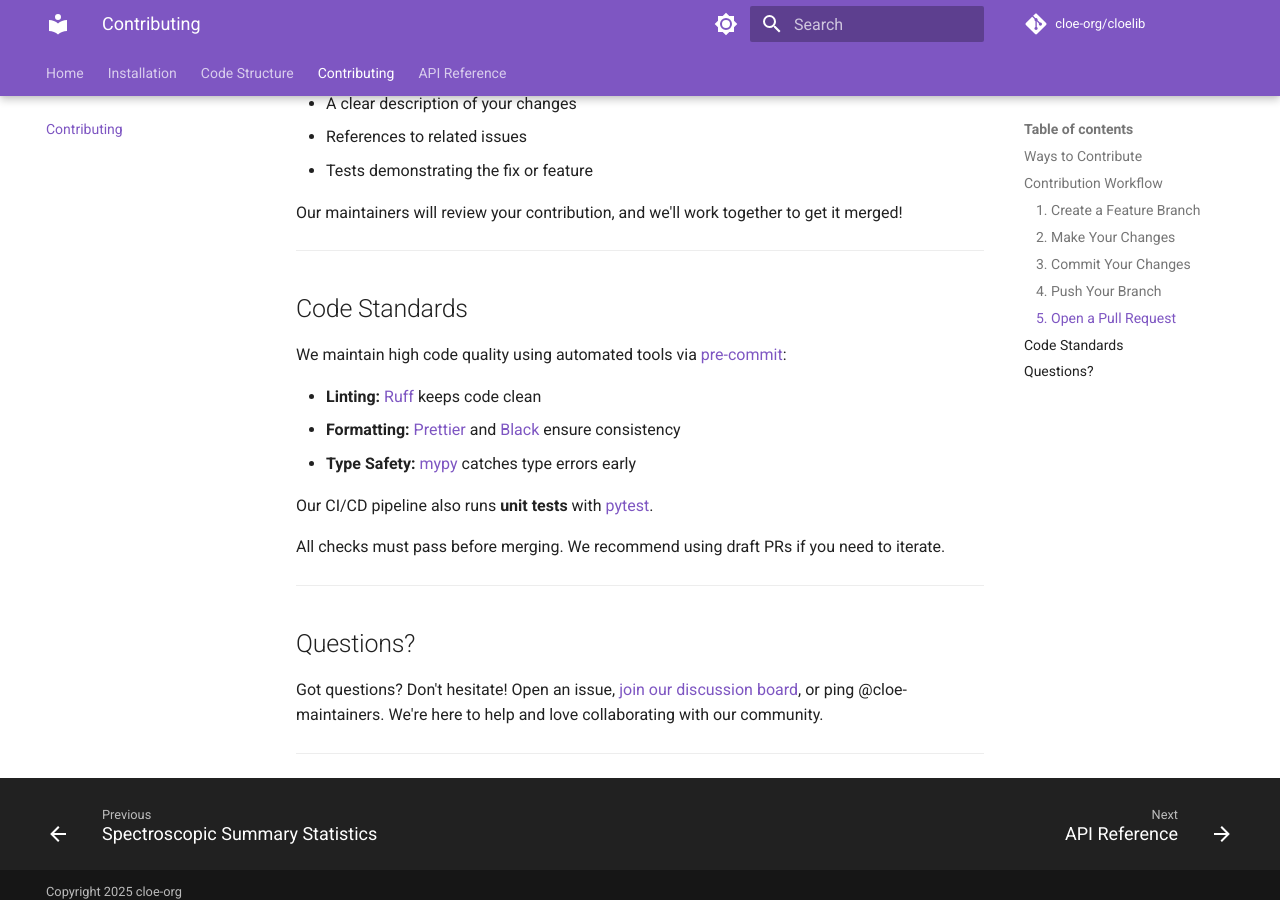
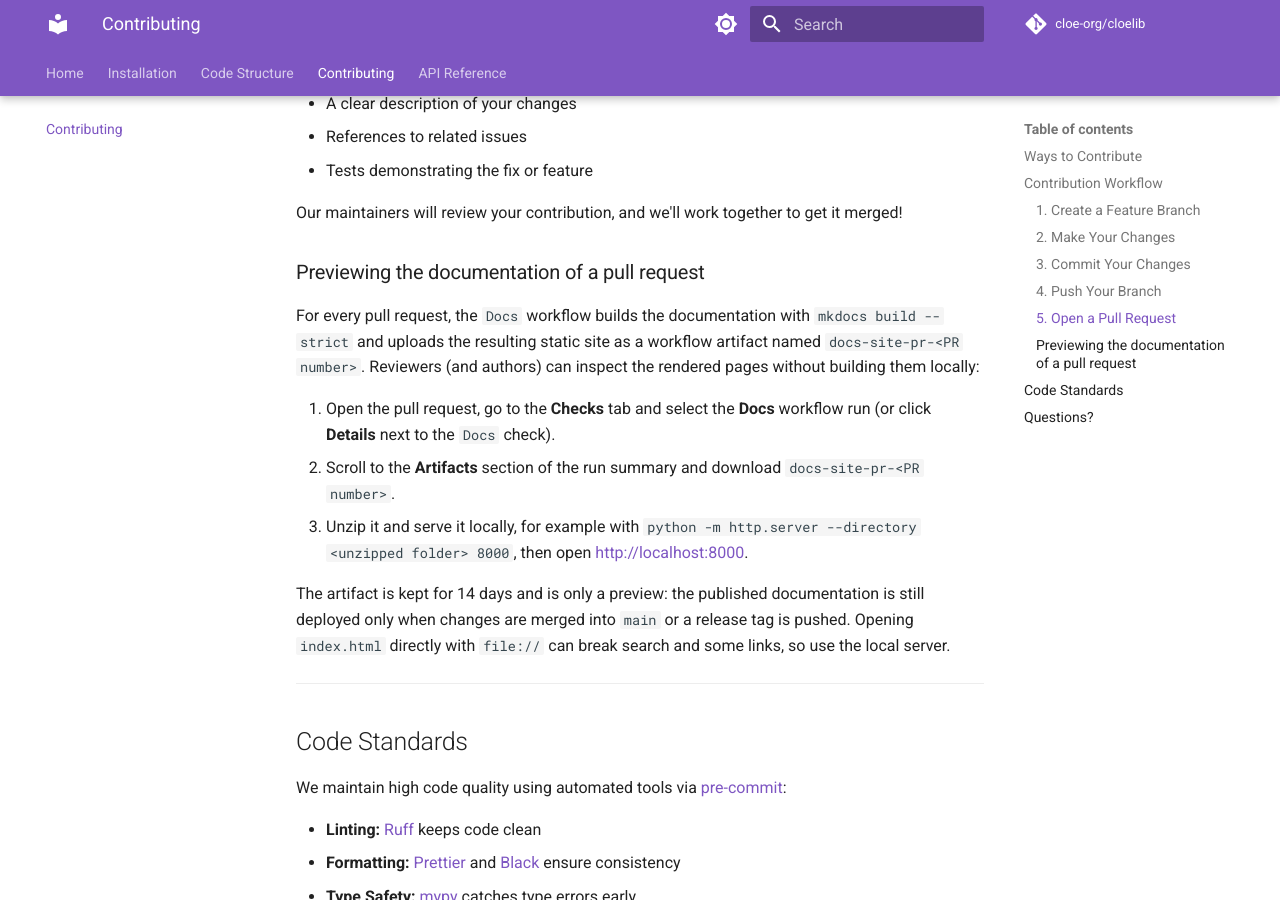
Before and after one commit to cloe-org/cloelib, an MkDocs documentation site: the page built from docs/contributing.md, in a window 1280 px wide and 900 px high, scrolled down 1520 px. Built offline with MkDocs 1.6.1 and Material for MkDocs 9.7.7, drawn with Linux system fonts in a browser that asks for light colours; comment, search, counter and statistics services are not loaded; the version menu is left out.

Commit message:
gh-646: Upload built docs as PR artifact

```diff
--- a/docs/contributing.md
+++ b/docs/contributing.md
@@ -56,6 +56,16 @@ Submit a pull request to the main repository. Please use the PR template and ens
 
 Our maintainers will review your contribution, and we'll work together to get it merged!
 
+### Previewing the documentation of a pull request
+
+For every pull request, the `Docs` workflow builds the documentation with `mkdocs build --strict` and uploads the resulting static site as a workflow artifact named `docs-site-pr-<PR number>`. Reviewers (and authors) can inspect the rendered pages without building them locally:
+
+1. Open the pull request, go to the **Checks** tab and select the **Docs** workflow run (or click **Details** next to the `Docs` check).
+2. Scroll to the **Artifacts** section of the run summary and download `docs-site-pr-<PR number>`.
+3. Unzip it and serve it locally, for example with `python -m http.server --directory <unzipped folder> 8000`, then open <http://localhost:8000>.
+
+The artifact is kept for 14 days and is only a preview: the published documentation is still deployed only when changes are merged into `main` or a release tag is pushed. Opening `index.html` directly with `file://` can break search and some links, so use the local server.
+
 ---
 
 ## Code Standards
```
Also changed, not shown: 1 other file.
